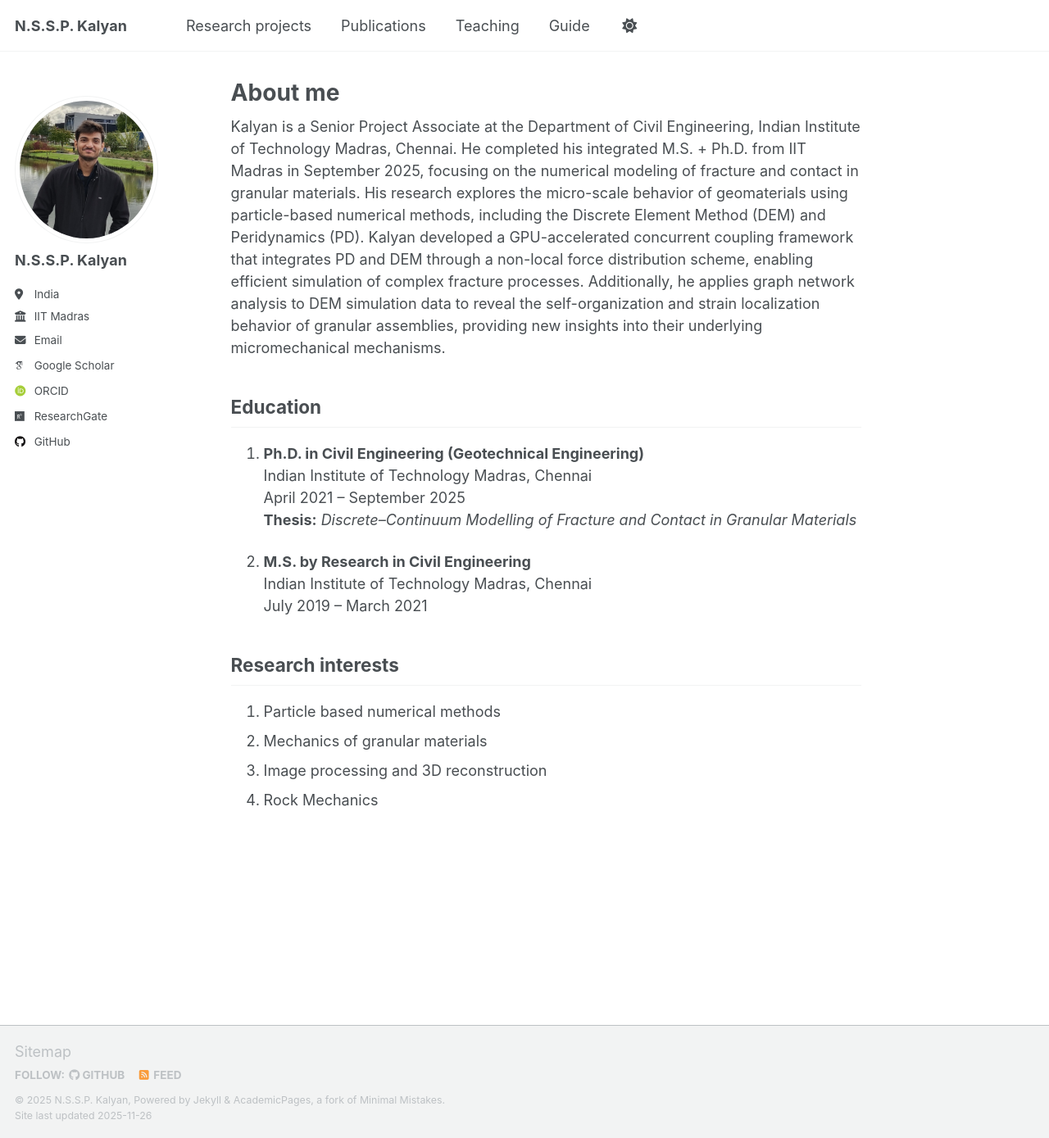
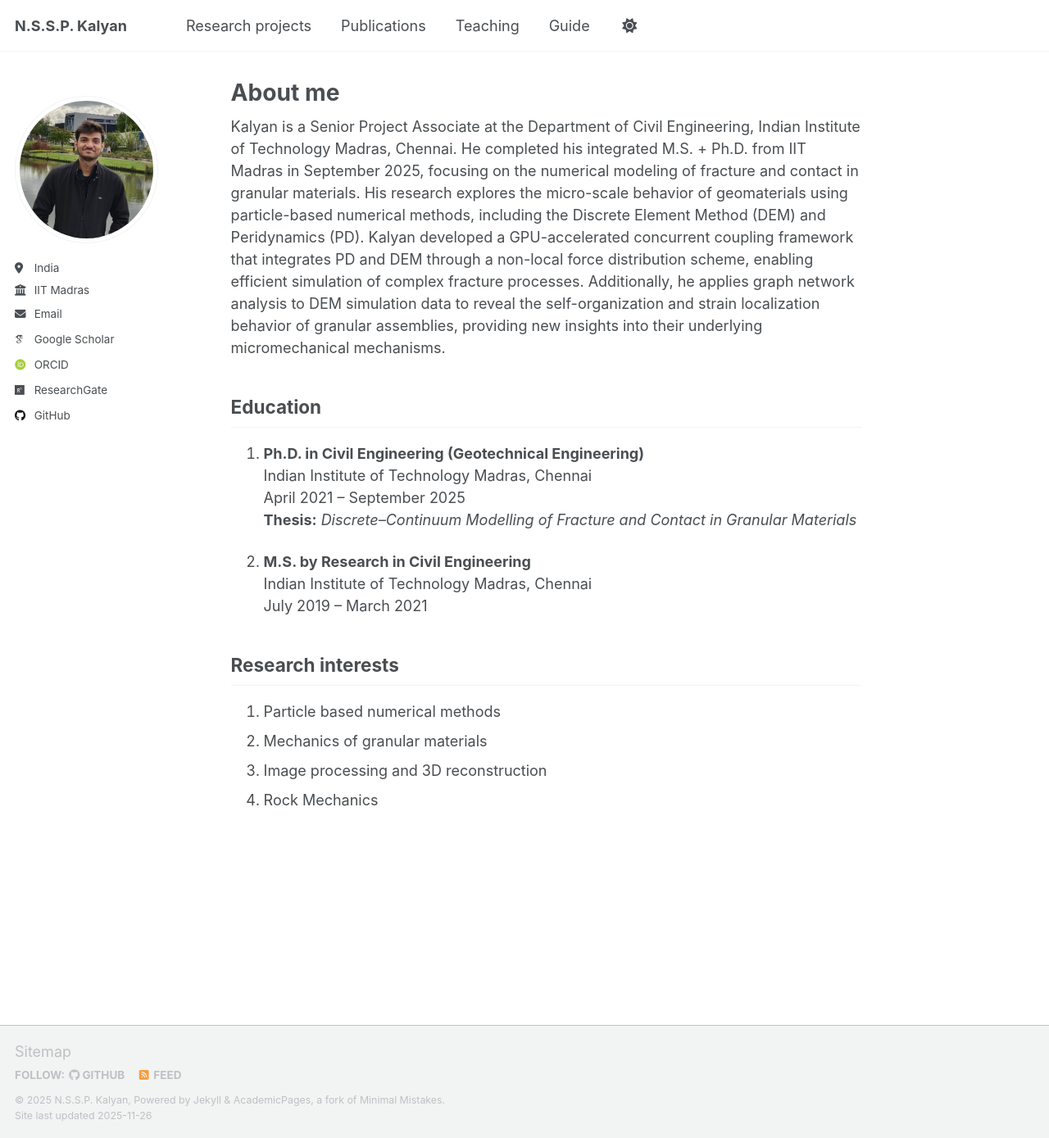
Before and after one commit to pkc137/sudo_template_website, a Jekyll site: the page built from _pages/about.md, in a window 1280 px wide and 1389 px high. Shown: the whole window at 82% size. Built offline with Jekyll 4.4.1, drawn with Linux system fonts in a browser that asks for light colours; some web fonts are replaced; a script that is not in the unit is left out.

Commit message:
Update _config.yml

```diff
--- a/_config.yml
+++ b/_config.yml
@@ -24,7 +24,7 @@ repository               : "https://github.com/pkc137/sudo_template_website"
 author:
   # Biographic information
   avatar           : "profile.png"
-  name             : "N.S.S.P. Kalyan"
+  name             : ""
   pronouns         : # example: "she/her"
   bio              : ""
   location         : "India"
```
